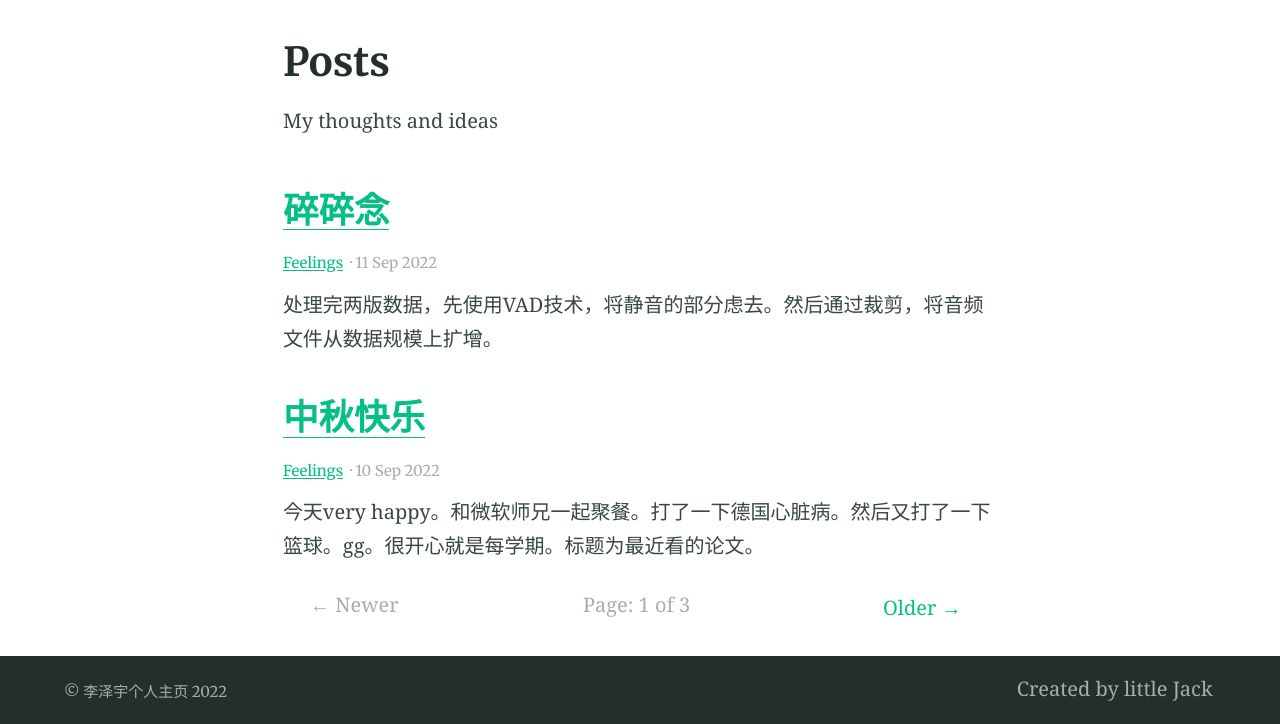
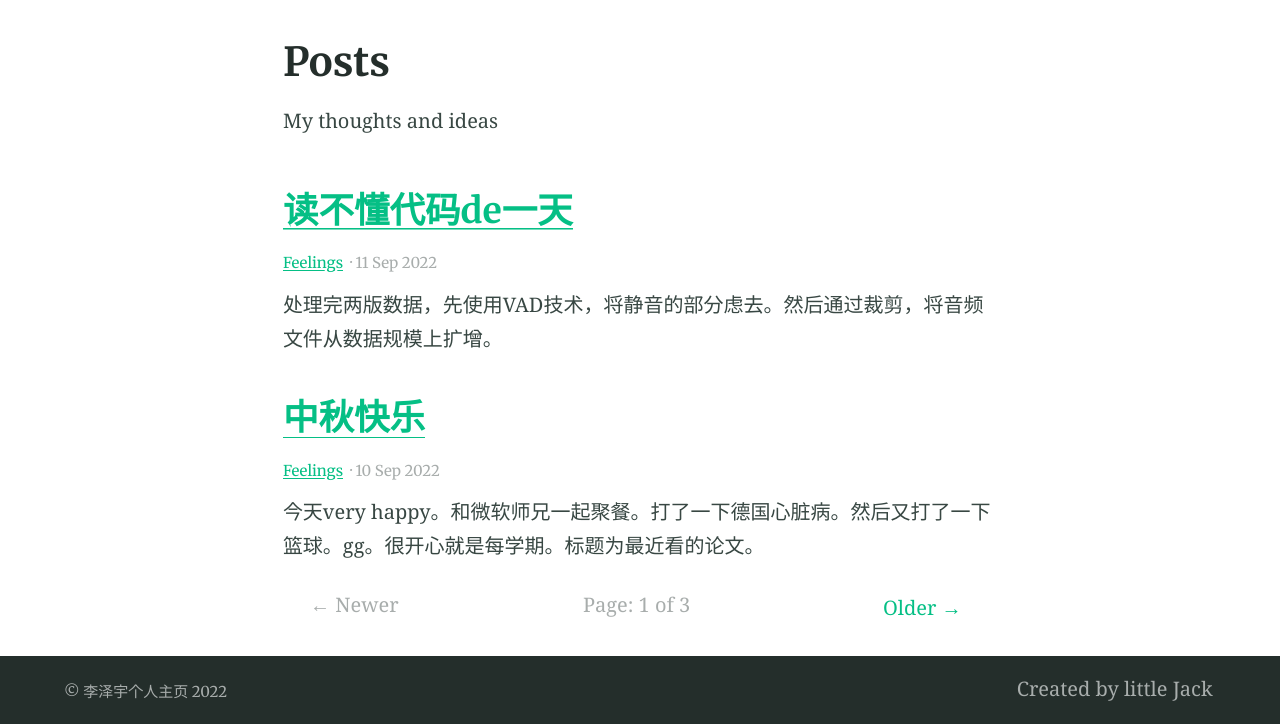
Before and after one commit to lizeyujack/lizeyujack.github.io, a Jekyll site: the page built from blog/index.html, in a window 1280 px wide. Shown: the part 424-1148 px from the top of the page. Built offline with Jekyll 4.4.1, drawn with Linux system fonts in a browser that asks for light colours; the list of posts is cut into pages by our own code.

Commit message:
Update 2022-09-11-example-post-six.md

```diff
--- a/_posts/2022-09-11-example-post-six.md
+++ b/_posts/2022-09-11-example-post-six.md
@@ -1,5 +1,5 @@
 ---
-title: 碎碎念
+title: 读不懂代码de一天
 categories:
 - Feelings
 feature_image: "https://user-images.githubusercontent.com/53364734/189518825-a12d0125-8d2d-4657-8069-78c18512f85b.png"
@@ -7,3 +7,4 @@ feature_image: "https://user-images.githubusercontent.com/53364734/189518825-a12
 
 处理完两版数据，先使用VAD技术，将静音的部分虑去。然后通过裁剪，将音频文件从数据规模上扩增。
 <!-- more -->
+- 找到了一个ccf ddl可视化网页。定期看看吧：[https://github.com/topics/ddl](https://github.com/topics/ddl)
```
